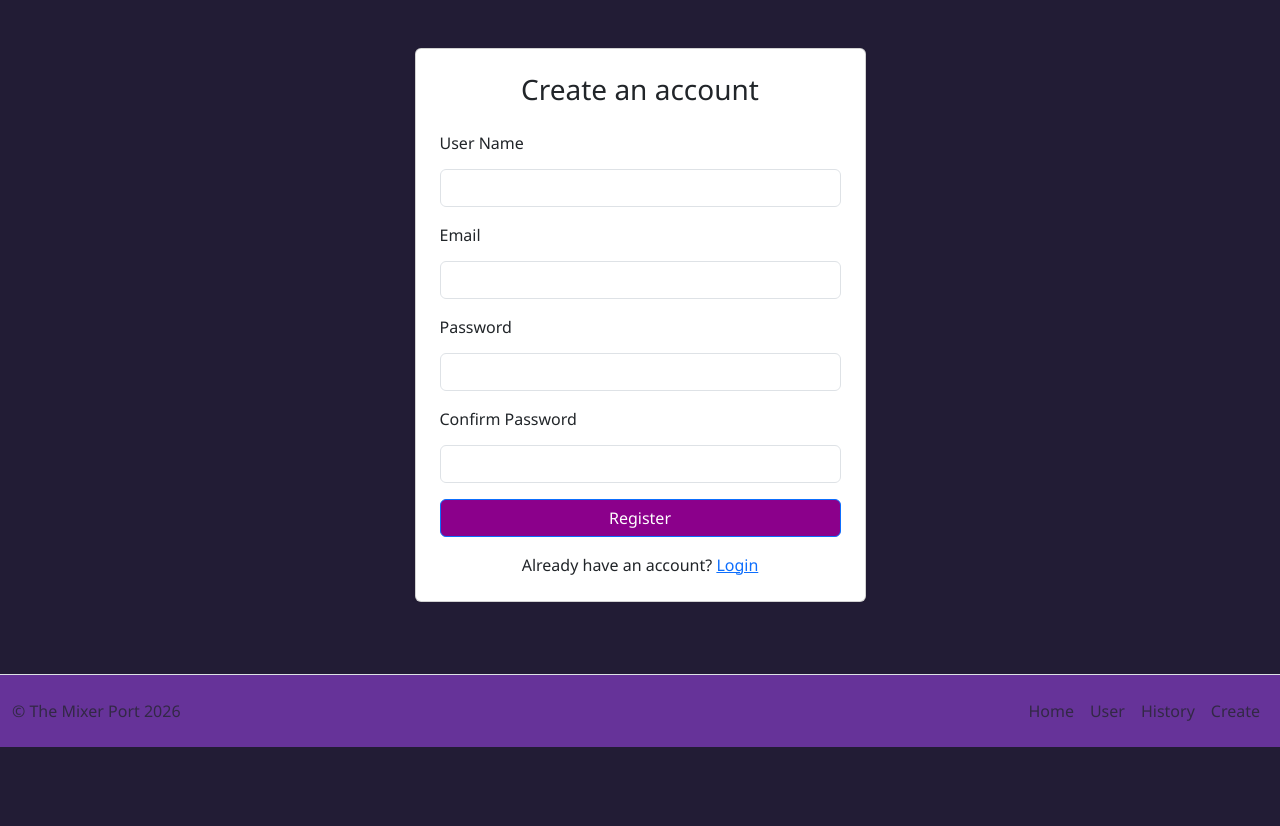
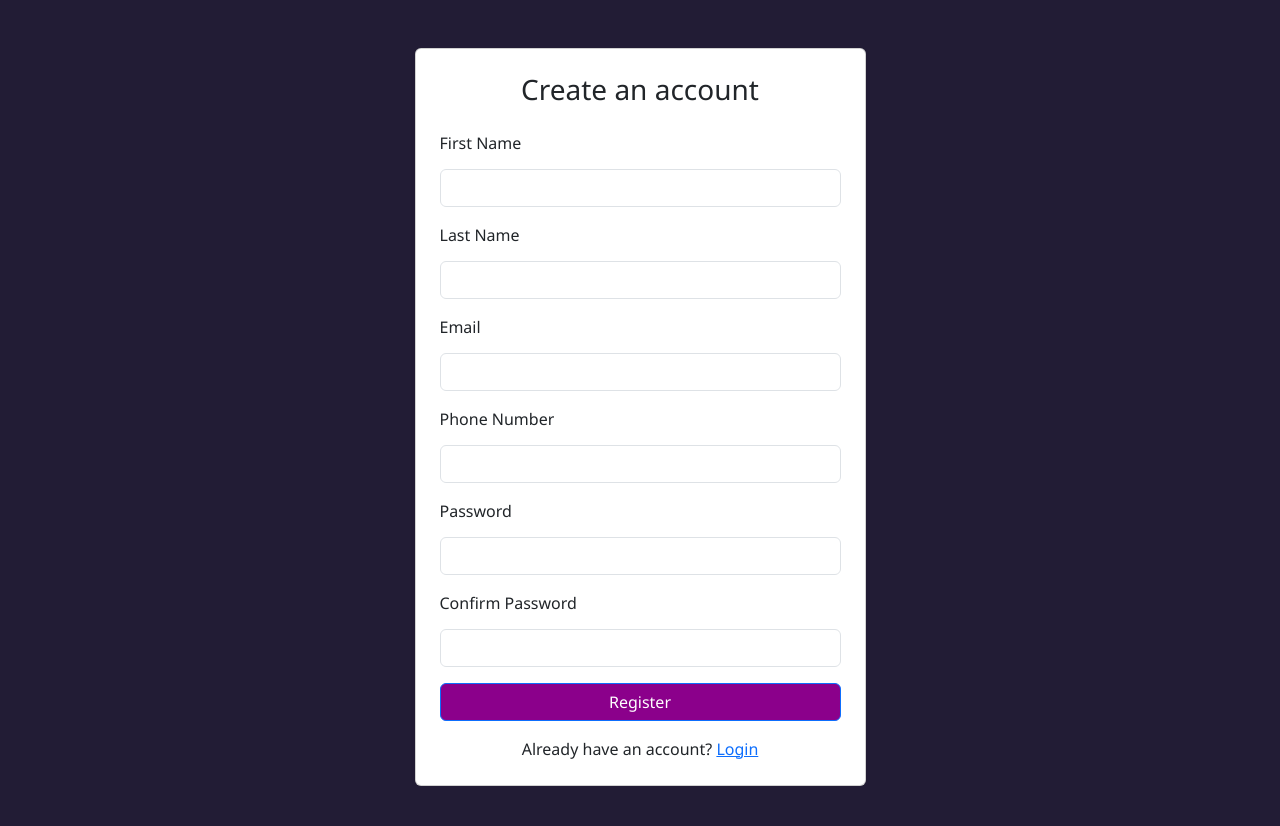
Before and after one commit to peterKoh06/IAB207_Group_Project-, a Flask app: page /register in a window 1280 px wide. Shown: the part 56-882 px from the top of the page. Before the commit the page ends 803 px from the top, so only its background shows below. Run offline with Flask 3, Linux system fonts and the light colour scheme; some libraries are stand-ins or nearby versions.

Commit message:
Complete user registration and login

```diff
--- a/website/auth.py
+++ b/website/auth.py
@@ -2,7 +2,7 @@ from flask import (
     Blueprint, flash, render_template,
     request, url_for, redirect
 )
-from flask_bcrypt import check_password_hash
+from flask_bcrypt import check_password_hash, generate_password_hash
 from flask_login import login_user, logout_user
 
 from .models import User
@@ -19,7 +19,7 @@ def login():
 
     if form.validate_on_submit():
         user = db.session.scalar(
-            db.select(User).where(User.name == form.username.data)
+            db.select(User).where(User.email == form.email.data)
         )
 
         if user is None:
@@ -55,14 +55,39 @@ def register():
     form = RegisterForm()
 
     if form.validate_on_submit():
-        flash(
-            'Form validated successfully. '
-            'Account creation is not connected yet.'
+        existing_user = db.session.scalar(
+            db.select(User).where(User.email == form.email.data)
         )
+
+        if existing_user:
+            flash('This email is already registered.', 'error')
+            return render_template(
+                'register.html',
+                form=form,
+                heading='Register'
+            )
+
+        password_hash = generate_password_hash(
+            form.password.data
+        ).decode('utf-8')
+
+        user = User(
+            first_name=form.first_name.data,
+            last_name=form.last_name.data,
+            email=form.email.data,
+            phone_number=form.phone_number.data,
+            password_hash=password_hash
+        )
+
+        db.session.add(user)
+        db.session.commit()
+        flash('Account created successfully. Please log in.', 'success')
+        return redirect(url_for('auth.login'))
 
     return render_template(
         'register.html',
-        form=form
+        form=form,
+        heading='Register'
     )
 
 
--- a/website/forms.py
+++ b/website/forms.py
@@ -4,21 +4,26 @@ from wtforms.validators import InputRequired, Email, EqualTo, Length
 
 
 class RegisterForm(FlaskForm):
-    username = StringField(
-        'User Name',
-        validators=[InputRequired(), Length(min=3, max=12)]
+    first_name = StringField(
+        'First Name',
+        validators=[InputRequired(), Length(max=100)]
     )
-
+    last_name = StringField(
+        'Last Name',
+        validators=[InputRequired(), Length(max=100)]
+    )
     email = StringField(
         'Email',
-        validators=[InputRequired(), Email()]
+        validators=[InputRequired(), Email(), Length(max=100)]
     )
-
+    phone_number = StringField(
+        'Phone Number',
+        validators=[InputRequired(), Length(max=20)]
+    )
     password = PasswordField(
         'Password',
-        validators=[InputRequired(), Length(min=8, max=12)]
+        validators=[InputRequired(), Length(min=8, max=72)]
     )
-
     confirm = PasswordField(
         'Confirm Password',
         validators=[
@@ -26,19 +31,16 @@ class RegisterForm(FlaskForm):
             EqualTo('password', message='Passwords must match.')
         ]
     )
-
     submit = SubmitField('Register')
 
 
 class LoginForm(FlaskForm):
-    username = StringField(
-        'User Name',
-        validators=[InputRequired()]
+    email = StringField(
+        'Email',
+        validators=[InputRequired(), Email()]
     )
-
     password = PasswordField(
         'Password',
         validators=[InputRequired()]
     )
-
     submit = SubmitField('Login')
--- a/website/templates/register.html
+++ b/website/templates/register.html
@@ -17,8 +17,10 @@
                         {{ form.hidden_tag() }}
 
                         {% for field in [
-                            form.username,
+                            form.first_name,
+                            form.last_name,
                             form.email,
+                            form.phone_number,
                             form.password,
                             form.confirm
                         ] %}
--- a/website/templates/user.html
+++ b/website/templates/user.html
@@ -13,7 +13,7 @@
                     <form method="POST">
                         {{ form.hidden_tag() }}
 
-                        {% for field in [form.username, form.password] %}
+                        {% for field in [form.email, form.password] %}
                             <div class="mb-3">
                                 {{ field.label(class="form-label") }}
 
```
